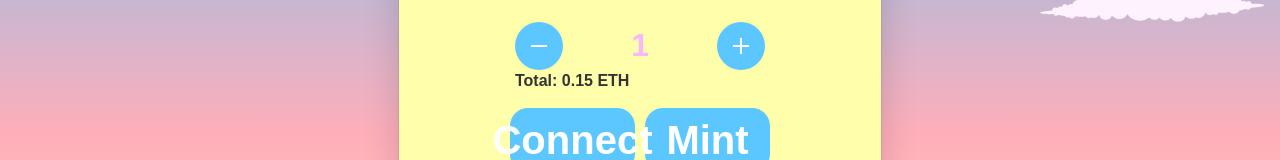
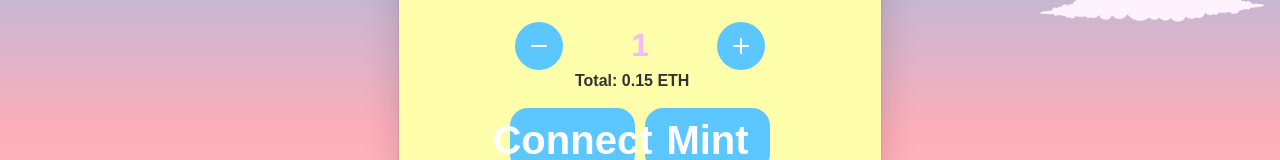
Before and after one commit to farangpal/doodles, a plain HTML site: page index.html in a window 1280 px wide. Shown: the part 264-424 px from the top of the page. Drawn offline with nearby package versions, Linux system fonts and the light colour scheme; a script that the page names is missing.

Commit message:
Update index.html

```diff
--- a/index.html
+++ b/index.html
@@ -163,7 +163,7 @@ box-shadow: rgba(50, 50, 93, 0.25) 0px 50px 100px -20px, rgba(0, 0, 0, 0.3) 0px
                     <div class="mint_dash"></div>
                   </div>
                 </div>
-		 <p class="" style="padding-bottom:0px;margin-bottom: 10px;font-size: 16px;">
+		 <p class="" style="padding-bottom:0px;margin-bottom: 10px;font-size: 16px; margin-left: 60px;">
                   <span><b>Total:</b><span> <b><span id="totalETH" style="align-items: center;">0.15</span> ETH </b>
                  </span></span></p>
                 <div class="mint_submit-wrapper">
```
